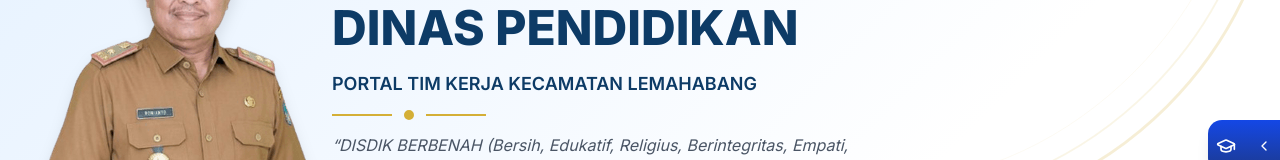
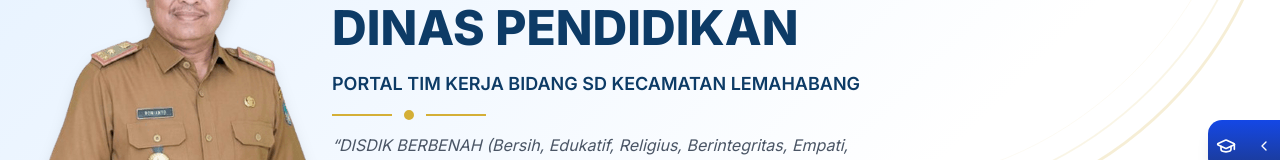
Before and after one commit to bankyan80/portal-korwil, a Next.js app: page / in a window 1280 px wide. Shown: the part 254-414 px from the top of the page. Built offline with nearby package versions, Linux system fonts and the light colour scheme; no server answers.

Commit message:
fix: hero title Portal Tim Kerja Bidang SD

```diff
--- a/src/components/portal/HeroSection.tsx
+++ b/src/components/portal/HeroSection.tsx
@@ -76,7 +76,7 @@ export default function HeroSection() {
                 DINAS PENDIDIKAN
               </h2>
               <h3 className="text-xs sm:text-sm md:text-base lg:text-lg font-semibold" style={{ color: '#0d3b66' }}>
-                PORTAL TIM KERJA KECAMATAN LEMAHABANG
+                PORTAL TIM KERJA BIDANG SD KECAMATAN LEMAHABANG
               </h3>
               <div className="flex items-center gap-3">
                 <div className="h-0.5 flex-1 max-w-[60px]" style={{ backgroundColor: '#d4af37' }} />
```
